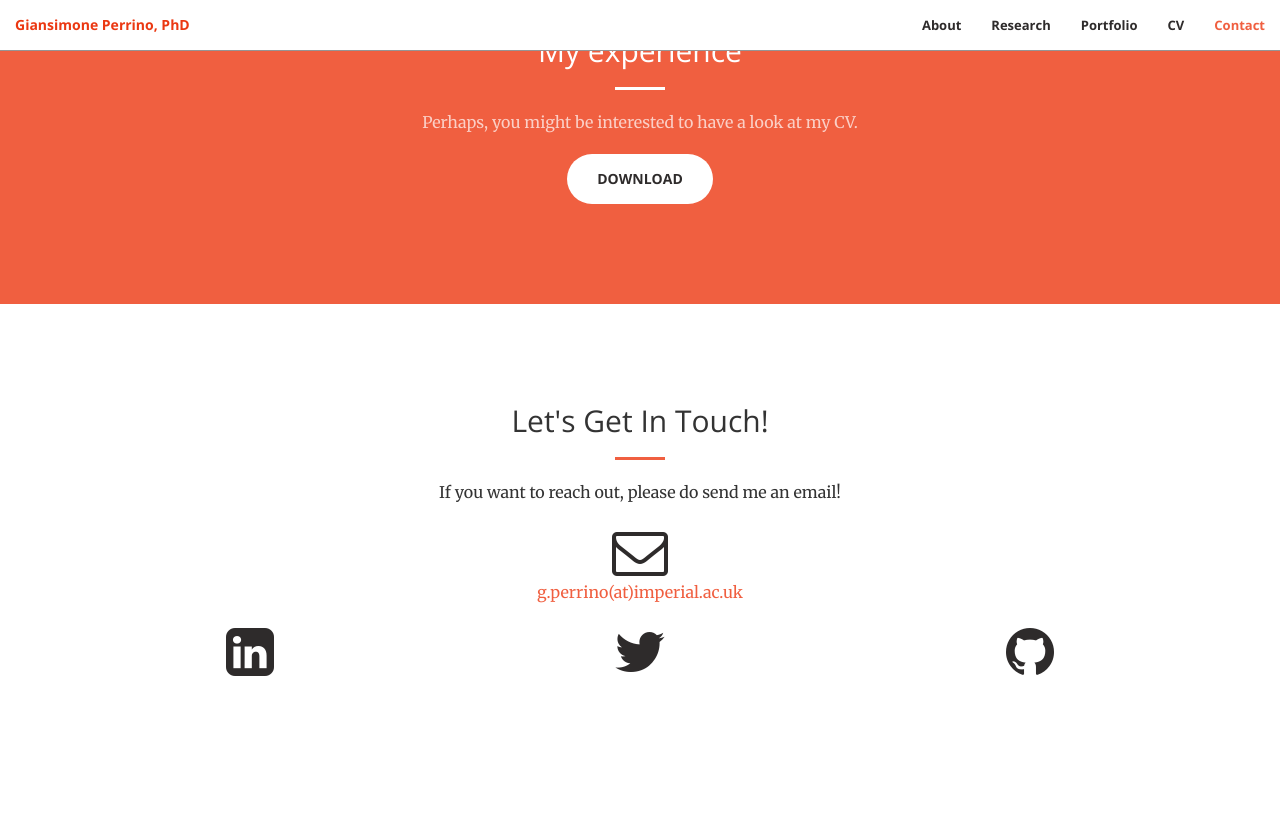
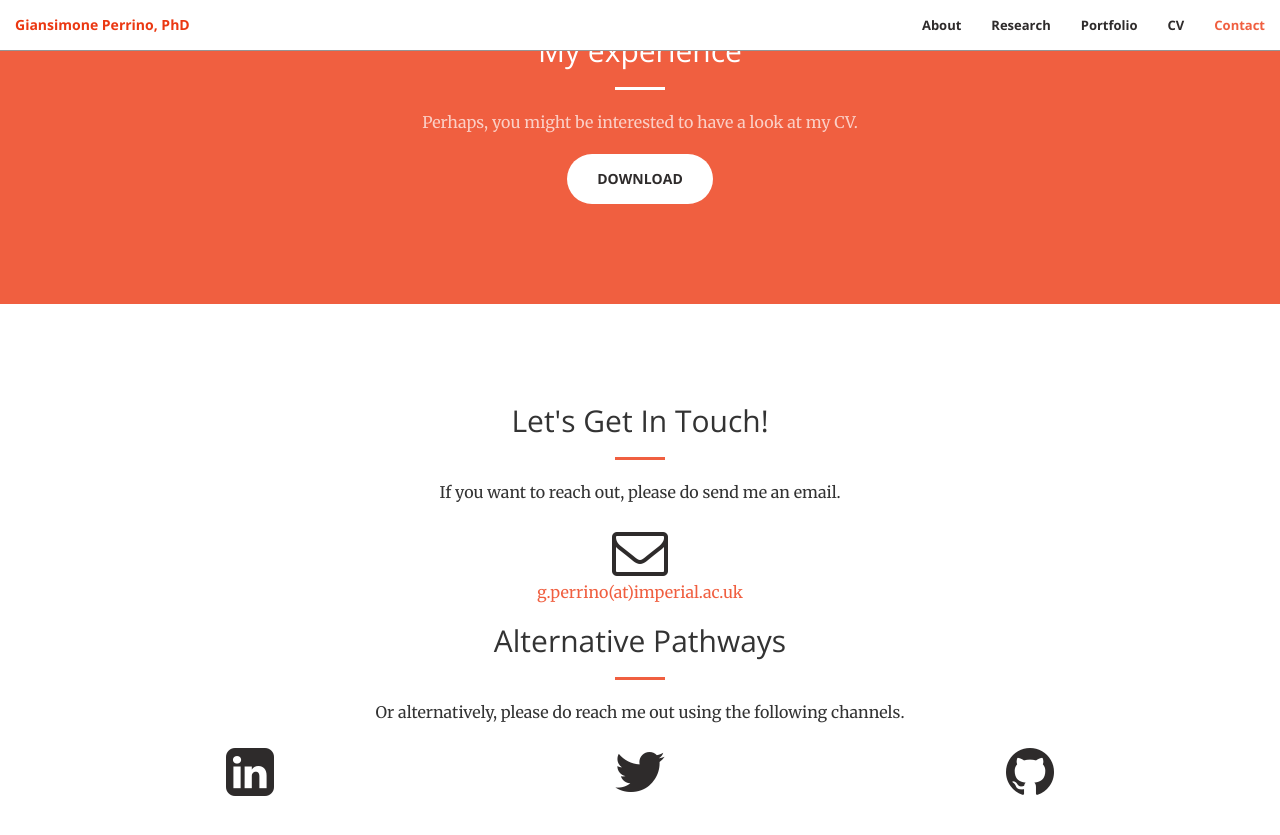
Before and after one commit to giansimone/giansimone.github.io, a Jekyll site: the page built from index.html, in a window 1280 px wide and 900 px high, scrolled down 2538 px. Shown: the top 835 px of the window. Built offline with Jekyll 4.4.1, drawn with Linux system fonts in a browser that asks for light colours; before the commit the page ends 3318 px from its top, so only the background shows below that.

Commit message:
Fix to contact.

```diff
--- a/_includes/contact.html
+++ b/_includes/contact.html
@@ -4,7 +4,7 @@
             <div class="col-lg-8 col-lg-offset-2 text-center">
                 <h2 class="section-heading">Let's Get In Touch!</h2>
                 <hr class="primary">
-                <p>If you want to reach out, please do send me an email!</p>
+                <p>If you want to reach out, please do send me an email.</p>
             </div>
             <div class="col-lg-8 col-lg-offset-2 text-center">
                 <a href="mailto:{{ site.email }}">
@@ -14,6 +14,11 @@
             </div>
         </div>
         <div class="row">
+            <div class="col-lg-8 col-lg-offset-2 text-center">
+                <h2 class="section-heading">Alternative Pathways</h2>
+                <hr class="primary">
+                <p>Or alternatively, please do reach me out using the following channels.</p>
+            </div>
             <div class="col-lg-4 text-center">
                 <a href="https://www.linkedin.com/in/{{ site.linkedin_username }}">
                 <i class="fa fa-linkedin-square fa-3x wow bounceIn" data-wow-delay=".1s"></i>
```
